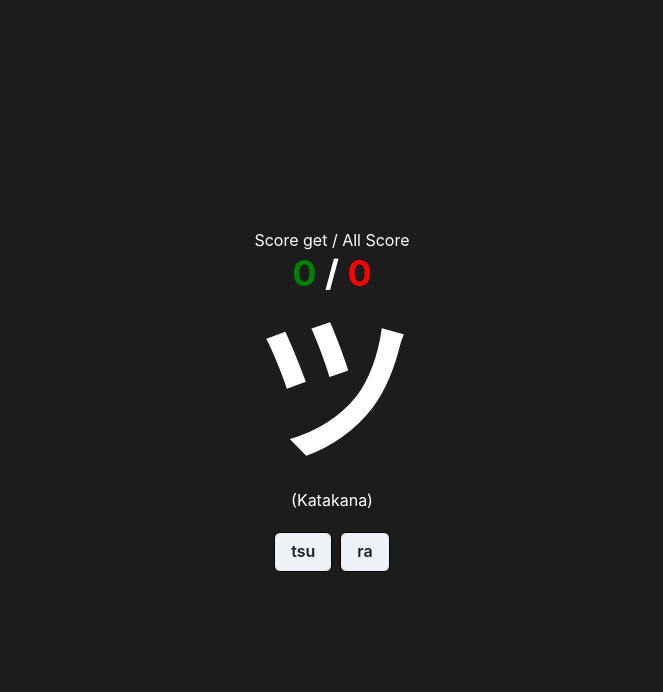
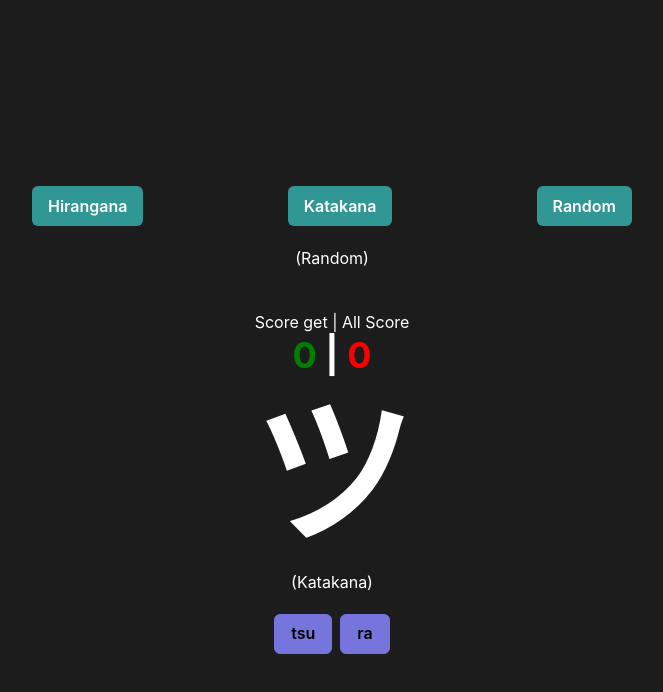
Before and after one commit to KISUPM/practiceJapan, a React (Create React App) app: page / in a window 1280 px wide. Both pictures are taken after a click on the button "Start". Shown: the top 692 px of the page, without its empty margins (308-971 px from the left). Built offline with nearby package versions, Linux system fonts and the light colour scheme.

Commit message:
pageEdit

```diff
--- a/src/components/Choices.js
+++ b/src/components/Choices.js
@@ -39,7 +39,7 @@ export default function Choices(props) {
           Answer = {Quiz.answer}
         </Text>
       )}
-      <HStack justifyContent={"center"}>
+      <HStack justifyContent={"center"} wrap={"wrap"}>
         {props.allChoice.map((i, index) => {
           return (
             <Button
--- a/src/components/Choices.module.css
+++ b/src/components/Choices.module.css
@@ -1,7 +1,11 @@
 .choice {
-    border: 1px solid black;
-    background: #7575dd;
-    color: black;
+    border: 1px solid #7575dd !important;
+    background: #7575dd !important;
+    color: black !important;
+}
+
+.choice:hover {
+    background: white !important;
 }
 
 /* .choice:disabled{
--- a/src/components/Main.js
+++ b/src/components/Main.js
@@ -1,6 +1,6 @@
 /* eslint-disable no-unused-vars */
 import React, { useState, useEffect, useContext } from "react";
-import { Box, Button, Heading, Text } from "@chakra-ui/react";
+import { Box, Button, HStack, Heading, Text } from "@chakra-ui/react";
 import jsonData from "./japan-alphabet.json";
 
 import AppContext from "../context/ScoreContext";
@@ -19,6 +19,8 @@ export default function ShowData() {
 
   const [readAnswer, setReadAnswer] = useState("");
   const [choices, setChoices] = useState([]);
+
+  const [fixType,setFixType] = useState("Random");
 
   const Hirangana = jsonData["Hirangana"];
   const Katakana = jsonData["Katakana"];
@@ -61,10 +63,20 @@ export default function ShowData() {
     const alptype = Math.floor(Math.random() * 2);
     const randomIndex = Math.floor(Math.random() * 46);
     const alpRead = readHirangana[randomIndex];
-
-    alptype===0? setQuestionType("Hirangana") : setQuestionType("Katakana");
-    const q =
-      alptype === 0 ? alpHirangana[randomIndex] : alpKatakana[randomIndex];
+    let q;
+    if(fixType==="Hirangana"){
+      setQuestionType("Hirangana")
+      q = alpHirangana[randomIndex];
+    }
+    else if(fixType==="Katakana"){
+      q = alpKatakana[randomIndex]
+      setQuestionType("Katakana")
+    }
+    else{
+      alptype===0? setQuestionType("Hirangana") : setQuestionType("Katakana");
+      q =
+        alptype === 0 ? alpHirangana[randomIndex] : alpKatakana[randomIndex];
+    }
     setReadAnswer(alpRead);
     Quiz.newQuestion(q, alpRead);
     randomChoice(randomIndex);
@@ -110,10 +122,19 @@ export default function ShowData() {
       {/* <Button onClick={randomAnswer}>Random Answer</Button> */}
       {start && (
         <Box textAlign={"center"}>
+          {/* border="1px solid white" */}
+          <Box  w="50vw"  p="20px" m="20px" >
+          <HStack justifyContent={"space-between"}>
+            <Button colorScheme="teal" onClick={()=>{setFixType("Hirangana")}}>Hirangana</Button>
+            <Button colorScheme="teal" onClick={()=>{setFixType("Katakana")}}>Katakana</Button>
+            <Button colorScheme="teal" onClick={()=>{setFixType("Random")}}>Random</Button>
+          </HStack>
+            <Text mt="20px">({fixType})</Text>
+          </Box>
           <Box>
-            <Text>Score get / All Score</Text>
+            <Text>Score get | All Score</Text>
             <Heading>
-              <Text as="span" color="green">{Quiz.score}</Text>{" "}/{" "}
+              <Text as="span" color="green">{Quiz.score}</Text>{" "}|{" "}
               <Text as="span" color="red">{Quiz.count}</Text>
             </Heading>
           </Box>
```
